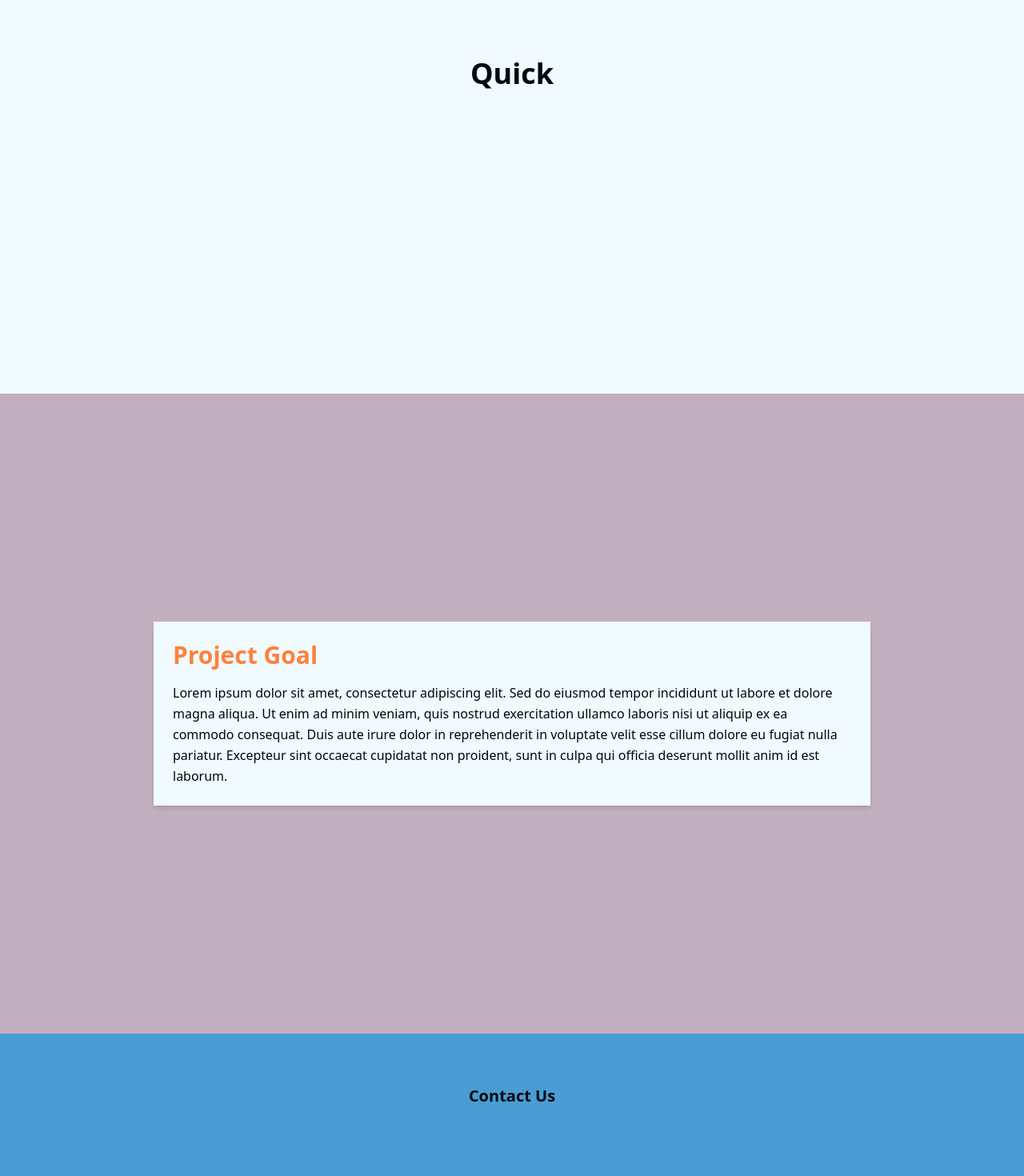
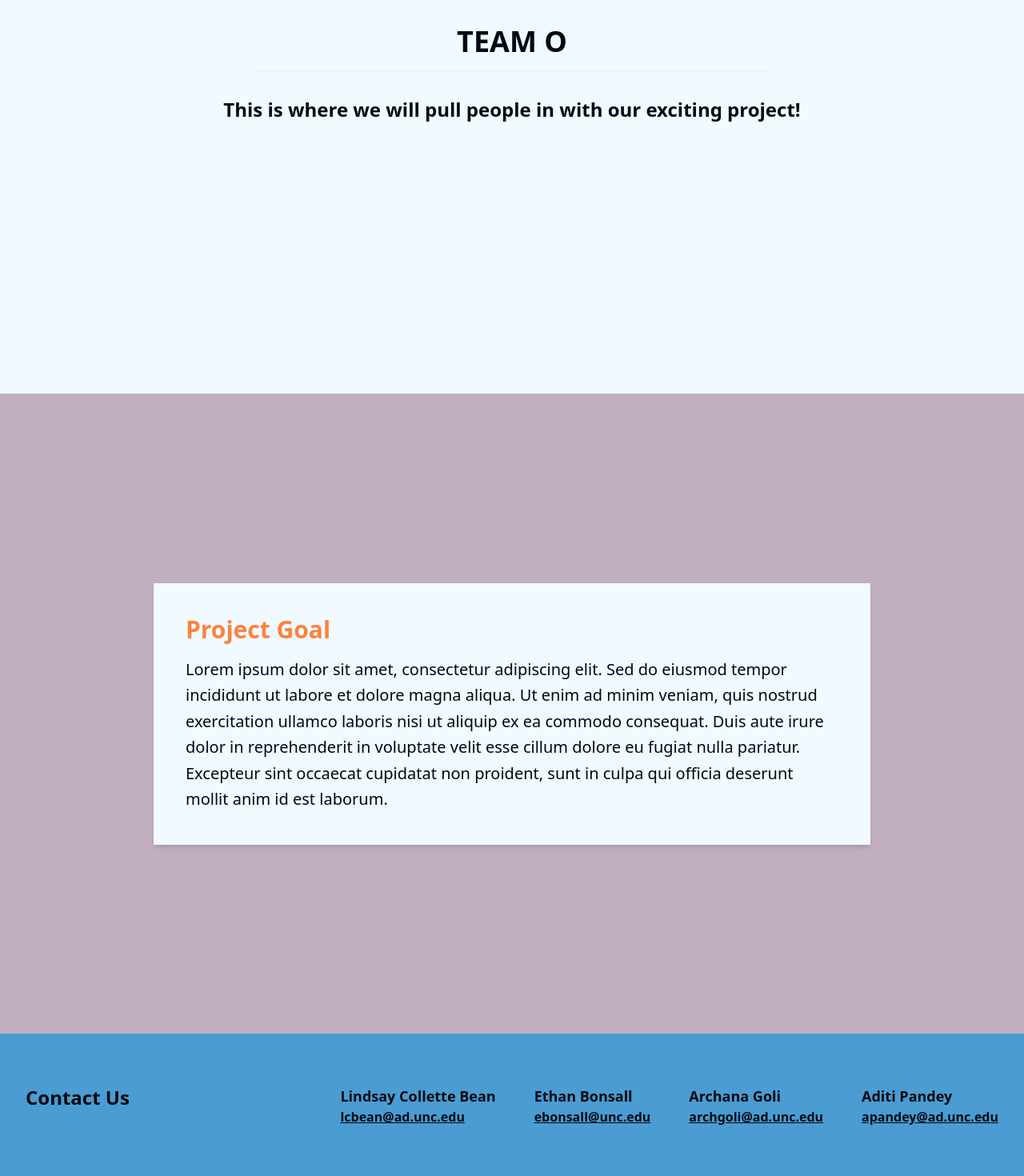
Before and after one commit to ethanbonsall/COMP-523-O, a Next.js app in the folder web/: page / in a window 1280 px wide. Shown: the part 420-1890 px from the top of the page at 80% size. Built offline with nearby package versions, Linux system fonts and the light colour scheme.

Commit message:
Adding rest of basics

```diff
--- a/web/components/bottombar.tsx
+++ b/web/components/bottombar.tsx
@@ -6,21 +6,26 @@ interface Contact {
 }
 
 const contacts: Contact[] = [
-  { name: "Name 1", email: "email1@example.com" },
-  { name: "Name 2", email: "email2@example.com" },
-  { name: "Name 3", email: "email3@example.com" },
-  { name: "Name 4", email: "email4@example.com" },
+  { name: "Lindsay Collette Bean", email: "lcbean@ad.unc.edu" },
+  { name: "Ethan Bonsall", email: "ebonsall@unc.edu" },
+  { name: "Archana Goli", email: "archgoli@ad.unc.edu" },
+  { name: "Aditi Pandey", email: "apandey@ad.unc.edu" },
 ];
 
 const BottomBar = () => {
   return (
-    <div className="bg-primary text-text pt-16 px-8 pb-16 text-center w-full">
-      <h2 className="text-xl font-bold mb-24">Contact Us</h2>
-      <div className="flex justify-around mt-4">
+    <div className="flex flex-row bg-primary text-text w-full justify-between py-16 px-8">
+      <h2 className="text-2xl font-bold ">Contact Us</h2>
+      <div className="flex gap-12 ">
         {contacts.map((contact, index) => (
           <div key={index} className="text-left">
-            <p className="font-medium">{contact.name}</p>
-            <p className="text-sm text-text">{contact.email}</p>
+            <p className="text-lg font-bold">{contact.name}</p>
+            <button
+              className="text-md text-text underline lowercase"
+              onClick={() => navigator.clipboard.writeText(contact.email)}
+            >
+              {contact.email}
+            </button>
           </div>
         ))}
       </div>
--- a/web/components/concept.tsx
+++ b/web/components/concept.tsx
@@ -1,9 +1,9 @@
 const Concept = () => {
   return (
     <div className="w-full min-h-screen bg-secondary text-text flex items-center justify-center">
-      <div className="max-w-4xl w-full p-6 bg-background shadow-md rounded-lg">
+      <div className="max-w-4xl w-full p-10 bg-background shadow-md rounded-lg">
         <h1 className="text-3xl font-bold text-accent mb-4">Project Goal</h1>
-        <p className="text-text leading-relaxed">
+        <p className="text-text text-xl leading-relaxed">
           Lorem ipsum dolor sit amet, consectetur adipiscing elit. Sed do
           eiusmod tempor incididunt ut labore et dolore magna aliqua. Ut enim ad
           minim veniam, quis nostrud exercitation ullamco laboris nisi ut
--- a/web/components/quick.tsx
+++ b/web/components/quick.tsx
@@ -1,7 +1,11 @@
 const Quick = () => {
   return (
-    <section className="min-h-screen w-full flex items-center justify-center bg-background text-text">
-      <h1 className="text-4xl font-bold">Quick</h1>
+    <section className="min-h-screen w-full flex flex-col items-center gap-4 justify-center bg-background text-text">
+      <h1 className="text-4xl font-bold">TEAM O</h1>
+      <hr className="p-2 w-1/2"></hr>
+      <p className="text-2xl font-semibold">
+        This is where we will pull people in with our exciting project!
+      </p>
     </section>
   );
 };
```
